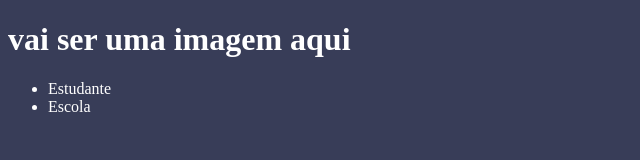
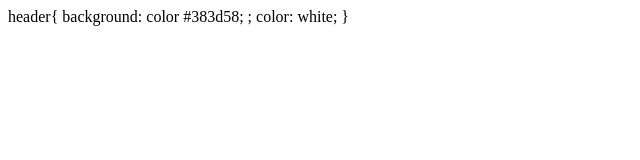
Before and after one commit to gabriellysantospulga/Gabrielly, a plain HTML site: page index.html in a window 1280 px wide. Shown: the whole page, without its empty margins (0-640 px from the left). Drawn offline with Linux system fonts and the light colour scheme.

Commit message:
Add files via upload

```diff
--- a/index.html
+++ b/index.html
@@ -1,19 +1,4 @@
-<!DOCTYPE html>
-<html lang="en">
-<head>
-    <meta charset="UTF-8">
-    <meta http-equiv="X-UA-Compatible" content="IE=edge">
-    <meta name="viewport" content="width=device-width, initial-scale=1.0">
-    <title>Document</title>
-
-</head>
-<body>
-    <link rel="stylesheet" href="style.css">
-    <h1>vai ser uma imagem aqui</h1>
-    <ul>
-<li> Estudante</li>
-<li>Escola</li>
- </ul>
-
-</body>
-</html>
+header{
+ background: color #383d58; ;
+ color: white;
+}
--- a/style.css
+++ /dev/null
@@ -1,4 +0,0 @@
-body {
-    background-color:  #383d58;
-    color:white;
-}
```
